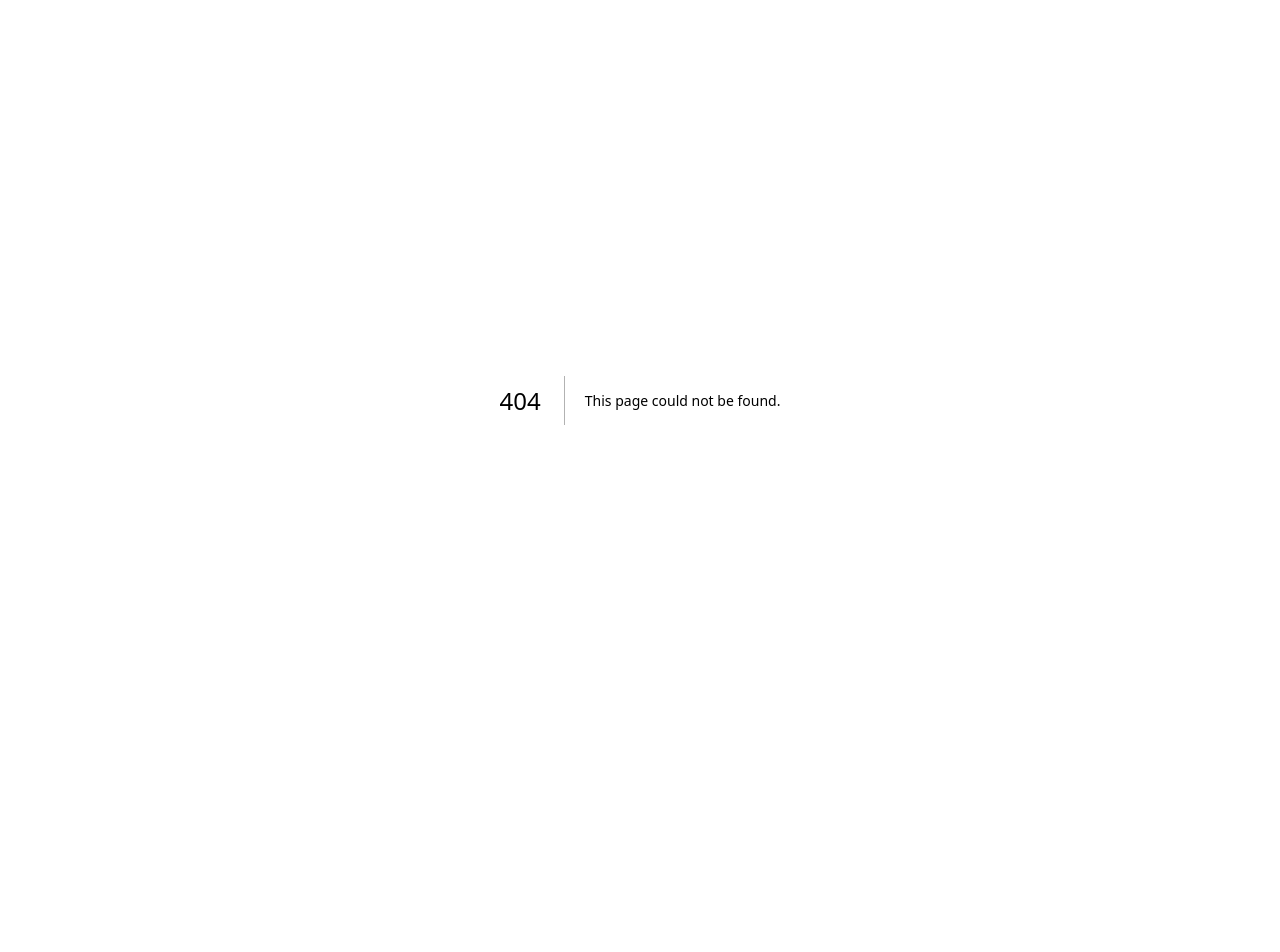
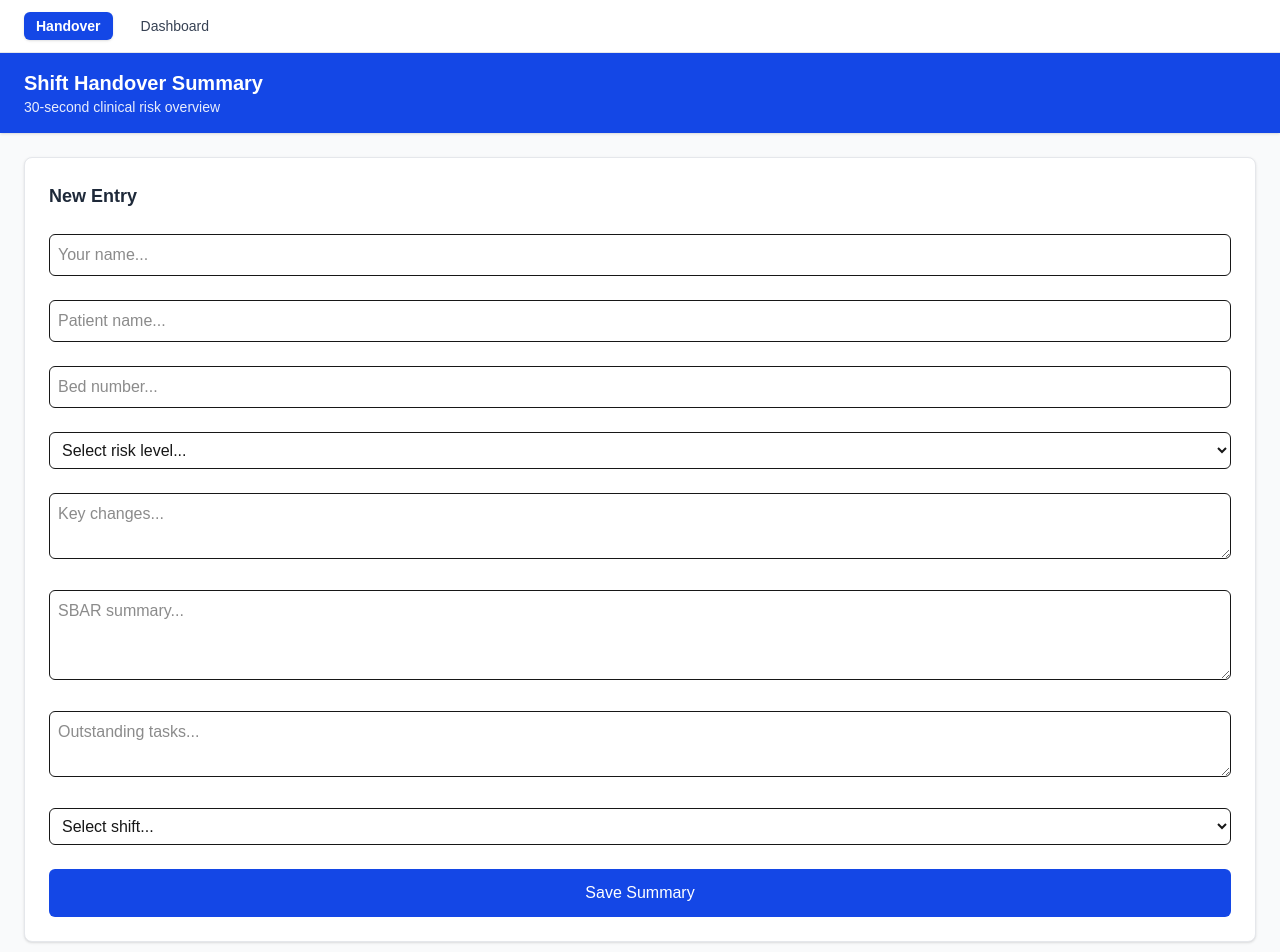
Before and after one commit to Vestibles/nurse-shift-app, a Next.js app: page /handover in a window 1280 px wide. Before the commit this address had no page. Shown: the top 952 px of the page. Before the commit the page ends 800 px from the top, so only its background shows below. Built offline with nearby package versions, Linux system fonts and the light colour scheme.

Commit message:
sync with dash

```diff
--- a/app/dashboard/page.tsx
+++ b/app/dashboard/page.tsx
@@ -1,4 +1,11 @@
+"use client";
+
+import { useHandover } from "../context/HandoverContext";   // ✅ REQUIRED ADDITION
+
 export default function WardDashboard() {
+
+  const { summaries } = useHandover();                      // ✅ REQUIRED ADDITION
+
   return (
     <div className="min-h-screen bg-gray-50 flex flex-col">
 
@@ -80,11 +87,24 @@ export default function WardDashboard() {
                 </tr>
               </thead>
               <tbody>
-                <tr>
-                  <td className="p-3 text-gray-500 italic" colSpan={6}>
-                    No patients recorded yet.
-                  </td>
-                </tr>
+                {summaries.length === 0 ? (
+                  <tr>
+                    <td className="p-3 text-gray-500 italic" colSpan={6}>
+                      No patients recorded yet.
+                    </td>
+                  </tr>
+                ) : (
+                  summaries.map((entry, i) => (
+                    <tr key={i}>
+                      <td className="p-3">{entry.patientName}</td>
+                      <td className="p-3">{entry.bedNumber}</td>
+                      <td className="p-3">{entry.riskLevel}</td>
+                      <td className="p-3">{entry.keyChanges}</td>
+                      <td className="p-3">{entry.tasks}</td>
+                      <td className="p-3">{entry.shift}</td>
+                    </tr>
+                  ))
+                )}
               </tbody>
             </table>
           </div>
--- /dev/null
+++ b/app/handover/page.tsx
@@ -0,0 +1,121 @@
+"use client";
+
+import { useState } from "react";
+import { useHandover } from "../context/HandoverContext";
+
+
+// ------------------------------------------------------------
+// ## 📝 HANDOVER PAGE — saves entries to global store
+// ------------------------------------------------------------
+export default function HandoverPage() {
+
+  const { summaries, setSummaries } = useHandover();
+
+  const [nurseName, setNurseName] = useState("");
+  const [patientName, setPatientName] = useState("");
+  const [bedNumber, setBedNumber] = useState("");
+  const [riskLevel, setRiskLevel] = useState("");
+  const [keyChanges, setKeyChanges] = useState("");
+  const [sbar, setSbar] = useState("");
+  const [tasks, setTasks] = useState("");
+  const [shift, setShift] = useState("");
+
+  // ------------------------------------------------------------
+  // ## 💾 SAVE HANDLER — writes form data to global store
+  // ------------------------------------------------------------
+  function handleSaveSummary() {
+    const newEntry = {
+      nurseName,
+      patientName,
+      bedNumber,
+      riskLevel,
+      keyChanges,
+      sbar,
+      tasks,
+      shift,
+      timestamp: new Date().toLocaleString(),
+    };
+
+    setSummaries((prev) => [newEntry, ...prev]);
+
+    setNurseName("");
+    setPatientName("");
+    setBedNumber("");
+    setRiskLevel("");
+    setKeyChanges("");
+    setSbar("");
+    setTasks("");
+    setShift("");
+  }
+
+  // ------------------------------------------------------------
+  // ## 🖥️ UI — form + recent summaries
+  // ------------------------------------------------------------
+  return (
+    <div className="min-h-screen bg-gray-50 flex flex-col">
+
+      {/* # HEADER */}
+      <header className="bg-blue-700 text-white px-6 py-4 shadow-sm">
+        <h1 className="text-xl font-semibold">Shift Handover Summary</h1>
+        <p className="text-sm opacity-90">30‑second clinical risk overview</p>
+      </header>
+
+      <main className="flex-1 px-6 py-6 space-y-8">
+
+        {/* # FORM */}
+        <section className="bg-white p-6 rounded-lg shadow-sm border border-gray-200 space-y-6">
+
+          <h2 className="text-lg font-semibold text-gray-800">New Entry</h2>
+
+          <input className="w-full border p-2 rounded-md" placeholder="Your name..." value={nurseName} onChange={(e) => setNurseName(e.target.value)} />
+          <input className="w-full border p-2 rounded-md" placeholder="Patient name..." value={patientName} onChange={(e) => setPatientName(e.target.value)} />
+          <input className="w-full border p-2 rounded-md" placeholder="Bed number..." value={bedNumber} onChange={(e) => setBedNumber(e.target.value)} />
+
+          <select className="w-full border p-2 rounded-md" value={riskLevel} onChange={(e) => setRiskLevel(e.target.value)}>
+            <option value="">Select risk level...</option>
+            <option>High</option>
+            <option>Medium</option>
+            <option>Low</option>
+          </select>
+
+          <textarea className="w-full border p-2 rounded-md" rows={2} placeholder="Key changes..." value={keyChanges} onChange={(e) => setKeyChanges(e.target.value)} />
+          <textarea className="w-full border p-2 rounded-md" rows={3} placeholder="SBAR summary..." value={sbar} onChange={(e) => setSbar(e.target.value)} />
+          <textarea className="w-full border p-2 rounded-md" rows={2} placeholder="Outstanding tasks..." value={tasks} onChange={(e) => setTasks(e.target.value)} />
+
+          <select className="w-full border p-2 rounded-md" value={shift} onChange={(e) => setShift(e.target.value)}>
+            <option value="">Select shift...</option>
+            <option>Day</option>
+            <option>Night</option>
+          </select>
+
+          <button onClick={handleSaveSummary} className="w-full bg-blue-700 text-white py-3 rounded-md hover:bg-blue-800">
+            Save Summary
+          </button>
+        </section>
+
+        {/* # RECENT */}
+        <section>
+          <h2 className="text-lg font-semibold text-gray-800 mb-3">Recent Summaries</h2>
+
+          {summaries.length === 0 ? (
+            <p className="text-gray-500 italic">No entries yet.</p>
+          ) : (
+            summaries.map((entry, i) => (
+              <div key={i} className="bg-white p-4 rounded-lg border shadow-sm mb-3">
+                <p className="font-semibold">{entry.patientName} — {entry.bedNumber}</p>
+                <p>Nurse: {entry.nurseName}</p>
+                <p>Risk: {entry.riskLevel}</p>
+                <p>Shift: {entry.shift}</p>
+                <p>Key Changes: {entry.keyChanges}</p>
+                <p>SBAR: {entry.sbar}</p>
+                <p>Tasks: {entry.tasks}</p>
+                <p className="text-xs text-gray-400 mt-2">{entry.timestamp}</p>
+              </div>
+            ))
+          )}
+        </section>
+
+      </main>
+    </div>
+  );
+}
--- a/app/layout.tsx
+++ b/app/layout.tsx
@@ -1,6 +1,8 @@
 import type { Metadata } from "next";
 import { Geist, Geist_Mono } from "next/font/google";
 import "./globals.css";
+import { HandoverProvider } from "./context/HandoverContext";
+import NavBar from "./NavBar";   // ADDED
 
 const geistSans = Geist({
   variable: "--font-geist-sans",
@@ -27,7 +29,14 @@ export default function RootLayout({
       lang="en"
       className={`${geistSans.variable} ${geistMono.variable} h-full antialiased`}
     >
-      <body className="min-h-full flex flex-col">{children}</body>
+      <body className="min-h-full flex flex-col">
+        <HandoverProvider>
+
+          <NavBar />   {/* ADDED */}
+
+          {children}
+        </HandoverProvider>
+      </body>
     </html>
   );
 }
--- a/app/page.tsx
+++ b/app/page.tsx
@@ -1,8 +1,47 @@
+"use client";
+
+import { useState } from "react";
+
 export default function HandoverPage() {
+  const [nurseName, setNurseName] = useState("");
+  const [patientName, setPatientName] = useState("");
+  const [bedNumber, setBedNumber] = useState("");
+  const [riskLevel, setRiskLevel] = useState("");
+  const [keyChanges, setKeyChanges] = useState("");
+  const [sbar, setSbar] = useState("");
+  const [tasks, setTasks] = useState("");
+  const [shift, setShift] = useState("");
+  const [summaries, setSummaries] = useState([]);
+
+  function handleSaveSummary() {
+    const newEntry = {
+      nurseName,
+      patientName,
+      bedNumber,
+      riskLevel,
+      keyChanges,
+      sbar,
+      tasks,
+      shift,
+      timestamp: new Date().toLocaleString(),
+    };
+
+    setSummaries((prev) => [newEntry, ...prev]);
+
+    setNurseName("");
+    setPatientName("");
+    setBedNumber("");
+    setRiskLevel("");
+    setKeyChanges("");
+    setSbar("");
+    setTasks("");
+    setShift("");
+  }
+
   return (
     <div className="min-h-screen bg-gray-50 flex flex-col">
 
-      {/* Header */}
+      {/* # HEADER */}
       <header className="bg-blue-700 text-white px-6 py-4 shadow-sm">
         <h1 className="text-xl font-semibold">Shift Handover Summary</h1>
         <p className="text-sm opacity-90">30‑second clinical risk overview</p>
@@ -10,7 +49,7 @@ export default function HandoverPage() {
 
       <main className="flex-1 px-6 py-6 space-y-8">
 
-        {/* Handover Form */}
+        {/* # HANDOVER FORM */}
         <section className="bg-white p-6 rounded-lg shadow-sm border border-gray-200 space-y-6">
           <h2 className="text-lg font-semibold text-gray-800">New Entry</h2>
 
@@ -19,6 +58,8 @@ export default function HandoverPage() {
             <label className="block text-sm font-medium text-gray-700">Your Name</label>
             <input
               type="text"
+              value={nurseName}
+              onChange={(e) => setNurseName(e.target.value)}
               placeholder="Enter your name..."
               className="w-full border border-gray-300 rounded-md p-2 focus:ring-2 focus:ring-blue-600"
             />
@@ -30,6 +71,8 @@ export default function HandoverPage() {
               <label className="block text-sm font-medium text-gray-700">Patient Name</label>
               <input
                 type="text"
+                value={patientName}
+                onChange={(e) => setPatientName(e.target.value)}
                 placeholder="Enter patient name..."
                 className="w-full border border-gray-300 rounded-md p-2 focus:ring-2 focus:ring-blue-600"
               />
@@ -39,6 +82,8 @@ export default function HandoverPage() {
               <label className="block text-sm font-medium text-gray-700">Bed Number</label>
               <input
                 type="text"
+                value={bedNumber}
+                onChange={(e) => setBedNumber(e.target.value)}
                 placeholder="e.g. B12"
                 className="w-full border border-gray-300 rounded-md p-2 focus:ring-2 focus:ring-blue-600"
               />
@@ -51,7 +96,11 @@ export default function HandoverPage() {
 
             <div className="space-y-2">
               <label className="block text-sm font-medium text-gray-700">Current Risk Level</label>
-              <select className="w-full border border-gray-300 rounded-md p-2 focus:ring-2 focus:ring-blue-600">
+              <select
+                value={riskLevel}
+                onChange={(e) => setRiskLevel(e.target.value)}
+                className="w-full border border-gray-300 rounded-md p-2 focus:ring-2 focus:ring-blue-600"
+              >
                 <option value="">Select risk level...</option>
                 <option>High</option>
                 <option>Medium</option>
@@ -63,6 +112,8 @@ export default function HandoverPage() {
               <label className="block text-sm font-medium text-gray-700">Key Changes Since Last Shift</label>
               <textarea
                 rows={2}
+                value={keyChanges}
+                onChange={(e) => setKeyChanges(e.target.value)}
                 placeholder="What has changed clinically?"
                 className="w-full border border-gray-300 rounded-md p-2 focus:ring-2 focus:ring-blue-600"
               />
@@ -75,6 +126,8 @@ export default function HandoverPage() {
 
             <textarea
               rows={4}
+              value={sbar}
+              onChange={(e) => setSbar(e.target.value)}
               placeholder="Short SBAR summary..."
               className="w-full border border-gray-300 rounded-md p-2 focus:ring-2 focus:ring-blue-600"
             />
@@ -86,6 +139,8 @@ export default function HandoverPage() {
 
             <textarea
               rows={2}
+              value={tasks}
+              onChange={(e) => setTasks(e.target.value)}
               placeholder="List tasks that must be completed..."
               className="w-full border border-gray-300 rounded-md p-2 focus:ring-2 focus:ring-blue-600"
             />
@@ -94,24 +149,64 @@ export default function HandoverPage() {
           {/* Shift */}
           <div className="space-y-2">
             <label className="block text-sm font-medium text-gray-700">Shift</label>
-            <select className="w-full border border-gray-300 rounded-md p-2 focus:ring-2 focus:ring-blue-600">
+            <select
+              value={shift}
+              onChange={(e) => setShift(e.target.value)}
+              className="w-full border border-gray-300 rounded-md p-2 focus:ring-2 focus:ring-blue-600"
+            >
               <option value="">Select shift...</option>
               <option>Day</option>
               <option>Night</option>
             </select>
           </div>
 
-          <button className="w-full bg-blue-700 text-white py-3 rounded-md font-medium hover:bg-blue-800 transition">
+          {/* SAVE BUTTON */}
+          <button
+            onClick={handleSaveSummary}
+            className="w-full bg-blue-700 text-white py-3 rounded-md font-medium hover:bg-blue-800 transition"
+          >
             Save Summary
           </button>
         </section>
 
-        {/* Recent */}
+        {/* # RECENT SUMMARIES */}
         <section>
           <h2 className="text-lg font-semibold text-gray-800 mb-3">Recent Summaries</h2>
-          <div className="text-gray-500 text-sm italic">
-            No entries yet.
-          </div>
+
+          {summaries.length === 0 ? (
+            <div className="text-gray-500 text-sm italic">No entries yet.</div>
+          ) : (
+            <div className="space-y-4">
+              {summaries.map((entry, index) => (
+                <div
+                  key={index}
+                  className="bg-white p-4 rounded-lg border border-gray-200 shadow-sm"
+                >
+                  <p className="font-semibold text-gray-800">
+                    {entry.patientName} — {entry.bedNumber}
+                  </p>
+
+                  <p className="text-sm text-gray-600">Nurse: {entry.nurseName}</p>
+                  <p className="text-sm text-gray-600">Risk Level: {entry.riskLevel}</p>
+                  <p className="text-sm text-gray-600">Shift: {entry.shift}</p>
+
+                  <p className="text-sm text-gray-600 mt-2">
+                    <span className="font-medium">Key Changes:</span> {entry.keyChanges}
+                  </p>
+
+                  <p className="text-sm text-gray-600 mt-2">
+                    <span className="font-medium">SBAR:</span> {entry.sbar}
+                  </p>
+
+                  <p className="text-sm text-gray-600 mt-2">
+                    <span className="font-medium">Tasks:</span> {entry.tasks}
+                  </p>
+
+                  <p className="text-xs text-gray-400 mt-3">{entry.timestamp}</p>
+                </div>
+              ))}
+            </div>
+          )}
         </section>
 
       </main>
```
